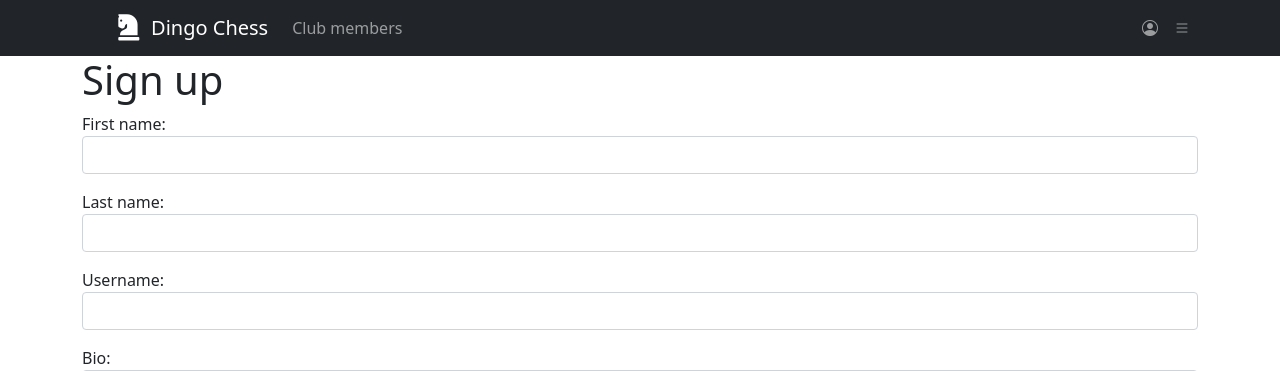
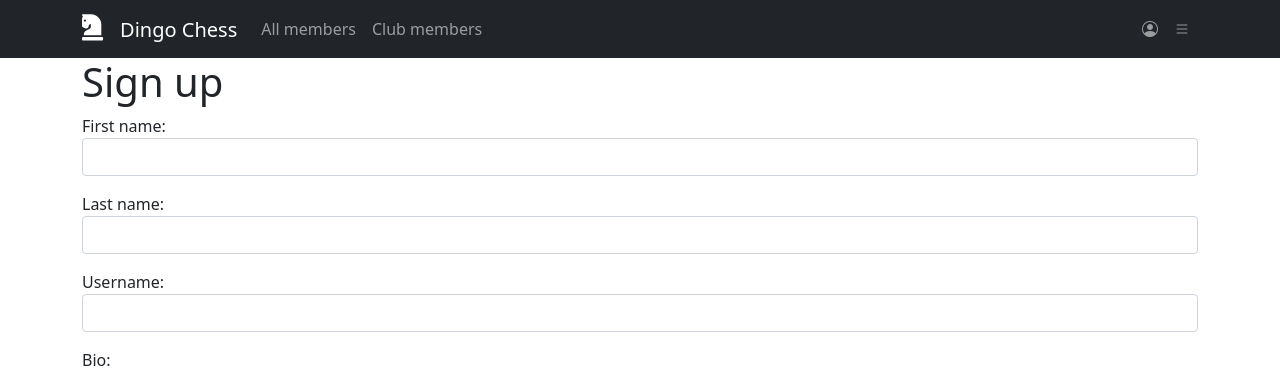
Before and after one commit to pvakaris/chess_club_management_system, a Django app: page /apply/ in a window 1280 px wide. Shown: the top 371 px of the page. Run offline with Django 3.2, Linux system fonts and the light colour scheme; the visitor is signed in with stand-in values (Sample User, id 1); some libraries are stand-ins or nearby versions.

Commit message:
Refactor the navbar

```diff
--- a/clubs/templates/partials/menu.html
+++ b/clubs/templates/partials/menu.html
@@ -1,32 +1,36 @@
 <div class="collapse navbar-collapse" id="navbarNav">
- <ul class="navbar-nav">
+  <ul class="navbar-nav me-auto mb-2 mb-lg-0">
+    <li class="nav-item">
+      <a class="nav-link" href="#">All members</a>
+    </li>
     <li class="nav-item">
       <a class="nav-link" href="#">Club members</a>
     </li>
   </ul>
-</div>
-
-<ul class="navbar-nav nav ">
+  <ul class="navbar-nav ms-auto mb-2 mb-lg-0">
     <li class="nav-item">
-    <a href="{% url 'show_user' user.id %}"><i class="nav-link bi bi-person-circle"></i></a>
+      <a class="nav-link" href="{% url 'show_user' user.id %}">
+        <span class="bi bi-person-circle"></span>
+      </a>
     </li>
-</ul>
-
-<ul class="navbar-nav ms-auto mb-2 mb-lg-0">
     <li class="nav-item dropdown">
       <a class="nav-link" href="#" id="user-account-dropdown" role="button" data-bs-toggle="dropdown" aria-expanded="false">
         <span class="bi bi-list"></span>
       </a>
       <ul class="dropdown-menu dropdown-menu-end" aria-labelledby="user-account-dropdown">
         <li><a class="dropdown-item" href="{% url 'edit_profile' %}">Update profile</a></li>
+        <li><a class="dropdown-item" href="#">Change password</a></li>
         <li><hr class="dropdown-divider"></li>
-      <li><a class="dropdown-item" href="#">Manage applicants</a></li>
-      <li><a class="dropdown-item" href="#">Manage members</a></li>
+        <li><a class="dropdown-item" href="#">Create club</a></li>
+        <li><a class="dropdown-item" href="#">Apply to club</a></li>
         <li><hr class="dropdown-divider"></li>
-      <li><a class="dropdown-item" href="#">Manage officers</a></li>
+        <li><a class="dropdown-item" href="#">Manage applications</a></li>
+        <li><hr class="dropdown-divider"></li>
         <li><a class="dropdown-item" href="#">Manage club</a></li>
+        <li><a class="dropdown-item" href="#">Post a message</a></li>
         <li><hr class="dropdown-divider"></li>
         <li><a class="dropdown-item" href="{% url 'log_out' %}">Log out</a></li>
      </ul>
     </li>
   </ul>
+</div>
--- a/clubs/templates/partials/navbar.html
+++ b/clubs/templates/partials/navbar.html
@@ -1,12 +1,13 @@
 <nav class="navbar navbar-expand-lg navbar-dark bg-dark sticky-top">
   <div class="container">
-    &emsp; &emsp;
-    <a class="navbar-brand navbar-nav" href="{% url 'home' %}">
-      <i class='fas fa-chess-knight' style='font-size:28px'></i> &emsp13; Dingo Chess
+    <a class="navbar-brand" href="{% url 'home' %}">
+      <span class='fas fa-chess-knight' style='font-size:28px'></span> &emsp13; Dingo Chess
     </a>
     <button class="navbar-toggler" type="button" data-toggle="collapse" data-target="#navbarNav" aria-controls="navbarNav" aria-expanded="false" aria-label="Toggle navigation">
       <span class="navbar-toggler-icon"></span>
     </button>
-    {% include 'partials/menu.html' %}
+    {% if user.is_authenticated %}
+      {% include 'partials/menu.html' %}
+    {% endif %}
   </div>
 </nav>
```
Lines whose indentation alone changed are shown as unchanged.
